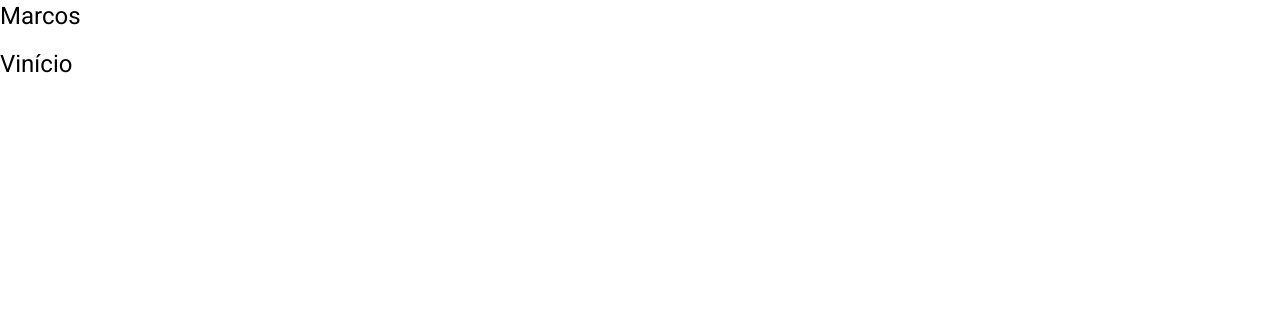
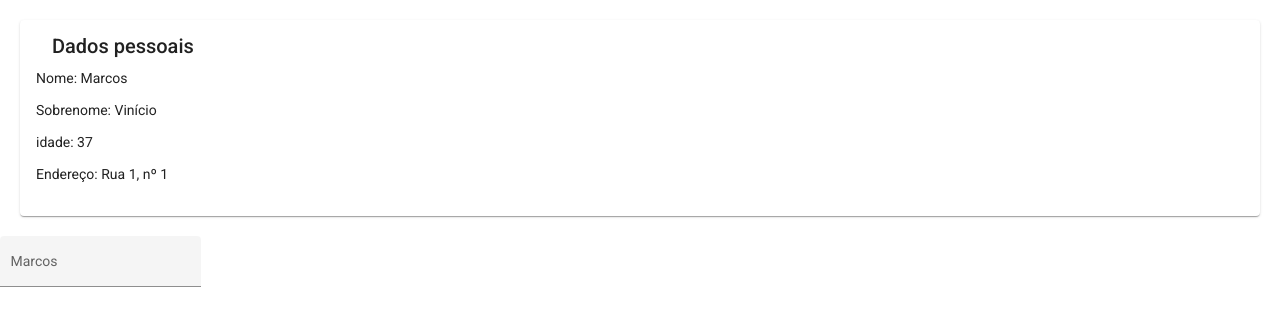
Before and after one commit to marcosviniciohd/angular-7-material-desing, an Angular app in the folder data-binding-app/: page / in a window 1280 px wide. Shown: the top 326 px of the page. Built offline with nearby package versions, Linux system fonts and the light colour scheme.

Commit message:
add string interpolation

```diff
--- a/data-binding-app/src/app/string-interpolation-revision/string-interpolation-revision.component.css
+++ b/data-binding-app/src/app/string-interpolation-revision/string-interpolation-revision.component.css
@@ -0,0 +1,3 @@
+.container {
+  margin: 20px;
+}
--- a/data-binding-app/src/app/string-interpolation-revision/string-interpolation-revision.component.html
+++ b/data-binding-app/src/app/string-interpolation-revision/string-interpolation-revision.component.html
@@ -1,2 +1,21 @@
-<h1>{{ pessoa.nome }}</h1>
-<h1>{{ pessoa.sobreNome }}</h1>
+<!-- <h1>{{ pessoa.nome }}</h1>
+<h1>{{ pessoa.sobreNome }}</h1> -->
+<mat-card class="container">
+    <mat-card-header>
+        <mat-card-title>Dados pessoais</mat-card-title>
+    </mat-card-header>
+    <mat-card-content>
+      <p>Nome: {{pessoa.nome}}</p>
+      <p>Sobrenome: {{pessoa.sobreNome}}</p>
+      <p>idade: {{pessoa.idade}}</p>
+      <p>Endereço: {{pessoa.endereco}}</p>
+    </mat-card-content>
+    <mat-card-actions align="start">
+        <!-- <button mat-button (click)="">Enviar</button> -->
+    </mat-card-actions>
+</mat-card>
+
+<mat-form-field appearance="fill">
+  <mat-label>{{pessoa.nome}}</mat-label>
+  <input matInput placeholder="Placeholder">
+</mat-form-field>
--- a/data-binding-app/src/app/string-interpolation-revision/string-interpolation-revision.component.ts
+++ b/data-binding-app/src/app/string-interpolation-revision/string-interpolation-revision.component.ts
@@ -12,6 +12,8 @@ export class StringInterpolationRevisionComponent implements OnInit {
   pessoa = {
     nome: 'Marcos',
     sobreNome: 'Vinício',
+    idade: 37,
+    endereco: 'Rua 1, nº 1'
   }
 
   constructor() { }
```
